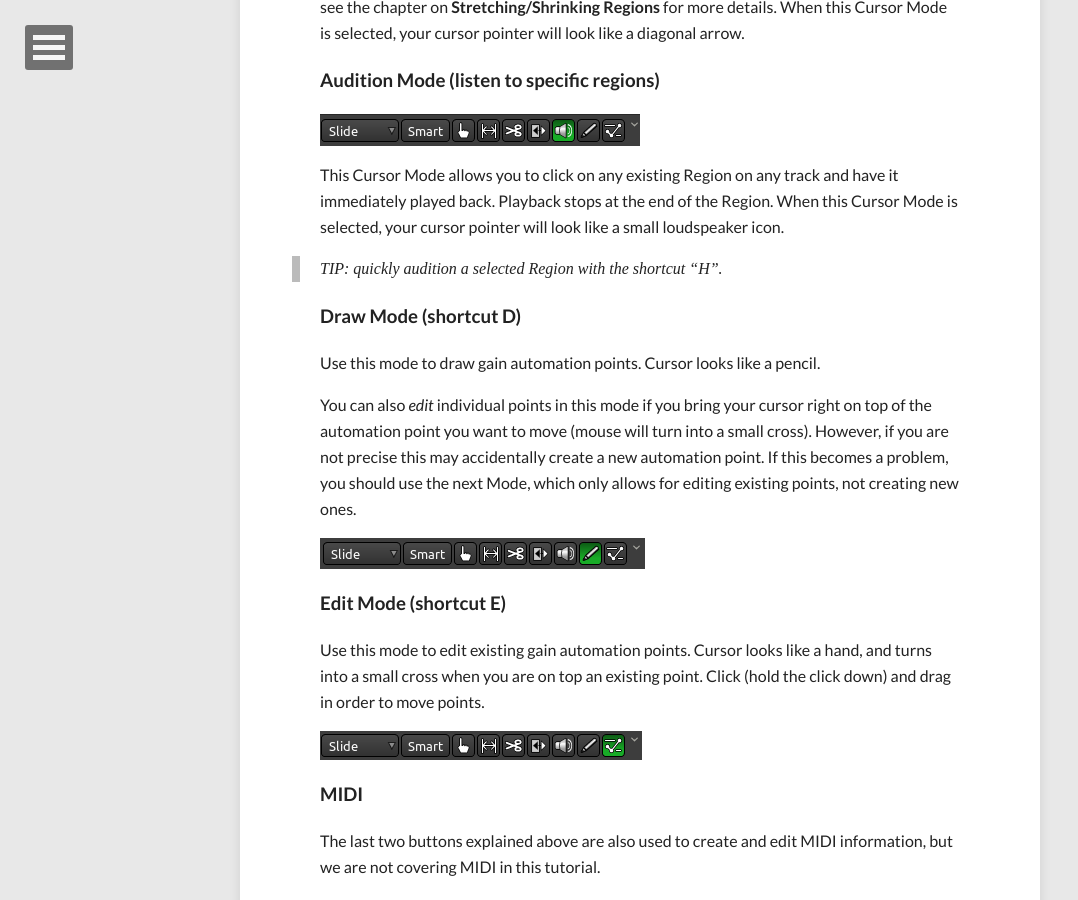
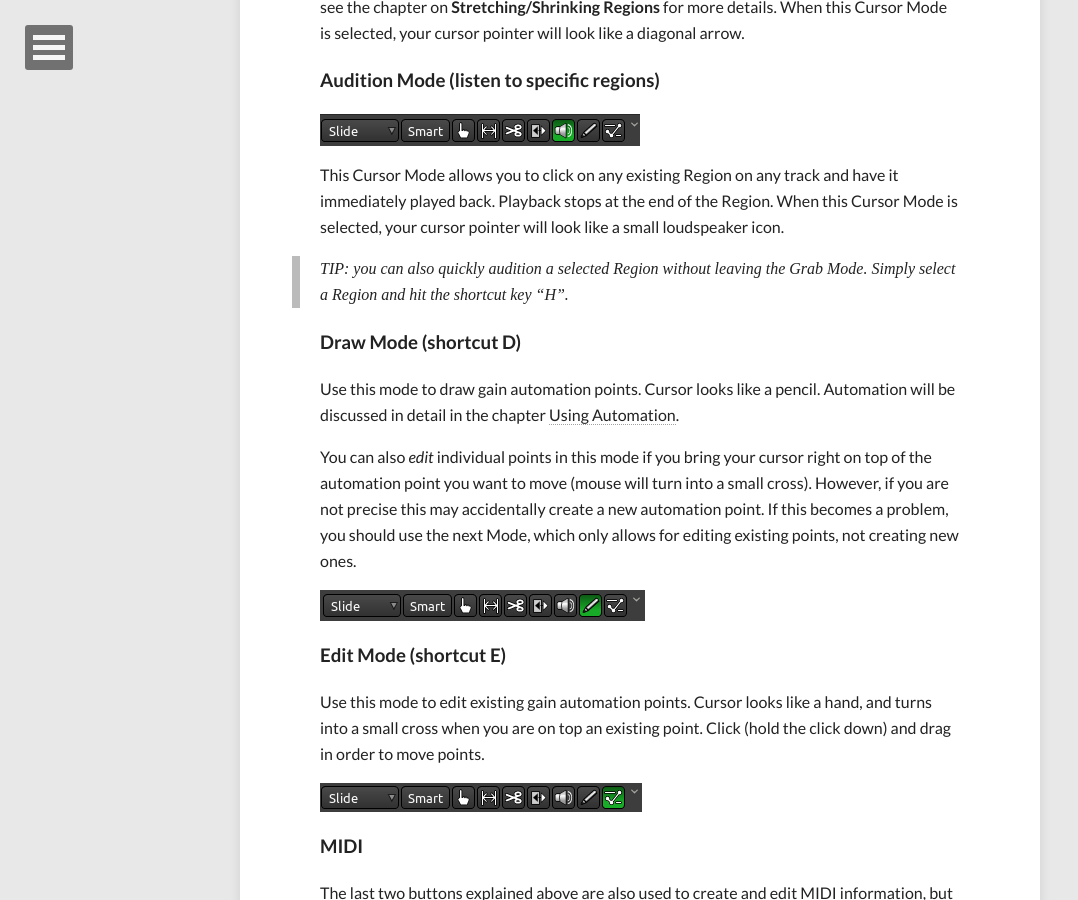
Before and after one commit to brunoruviaro/ardour4-tutorial, a Jekyll site: the page built from _posts/2014-08-19-changing-edit-modes.md, in a window 1280 px wide and 900 px high, scrolled down 1756 px. Shown: the whole window, without its empty margins (0-1078 px from the left). Built offline with Jekyll 4.4.1, drawn with Linux system fonts in a browser that asks for light colours; nearby versions of some CDN libraries.

Commit message:
Minor update

```diff
--- a/_posts/2014-08-19-changing-edit-modes.md
+++ b/_posts/2014-08-19-changing-edit-modes.md
@@ -72,11 +72,11 @@ and have it immediately played back. Playback stops at the end of the
 Region. When this Cursor Mode is selected, your cursor pointer will look
 like a small loudspeaker icon.
 
-> TIP: quickly audition a selected Region with the shortcut "*H*".
+> TIP: you can also quickly audition a selected Region without leaving the Grab Mode. Simply select a Region and hit the shortcut key "*H*".
 
 ### **Draw Mode (shortcut D)**
 
-Use this mode to draw gain automation points. Cursor looks like a pencil.
+Use this mode to draw gain automation points. Cursor looks like a pencil. Automation will be discussed in detail in the chapter [Using Automation](../using-automation).
 
 You can also *edit* individual points in this mode if you bring your cursor right on top of the automation point you want to move (mouse will turn into a small cross). However, if you are not precise this may accidentally create a new automation point. If this becomes a problem, you should use the next Mode, which only allows for editing existing points, not creating new ones.
 
```
